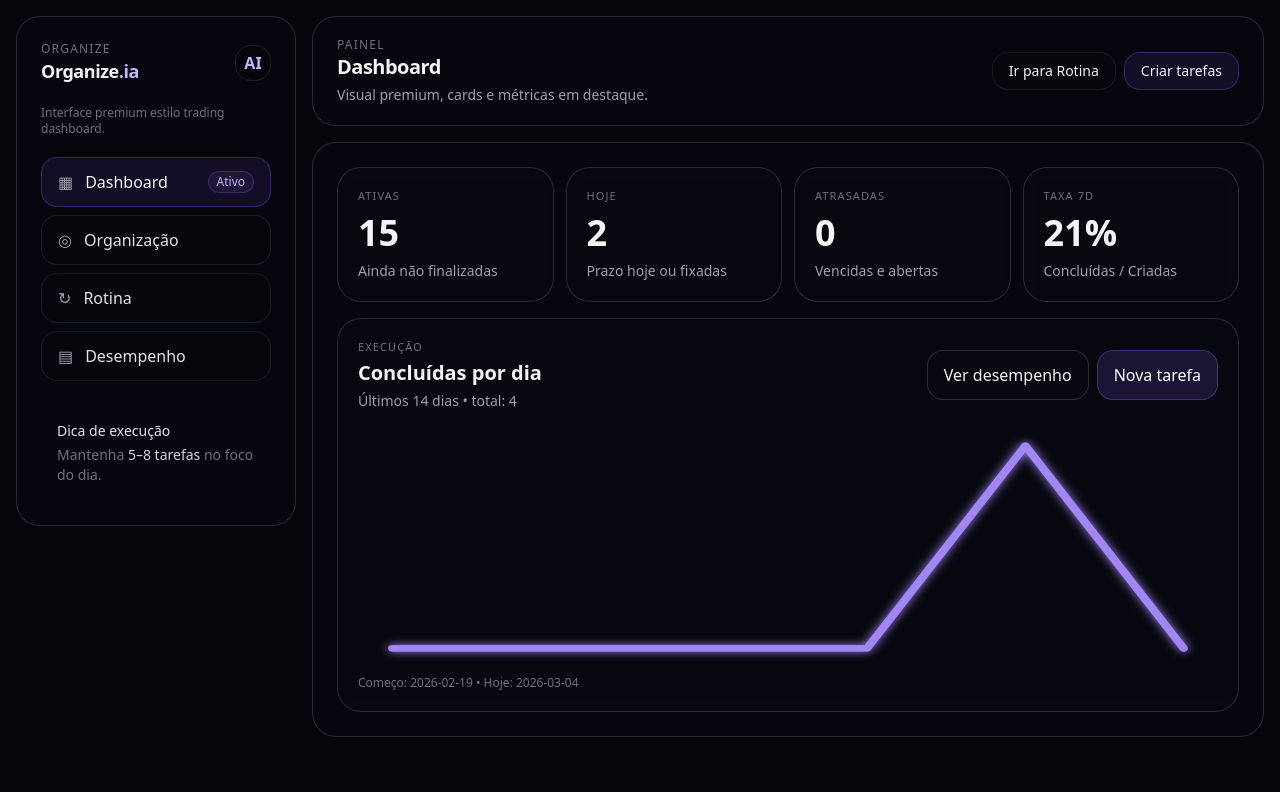
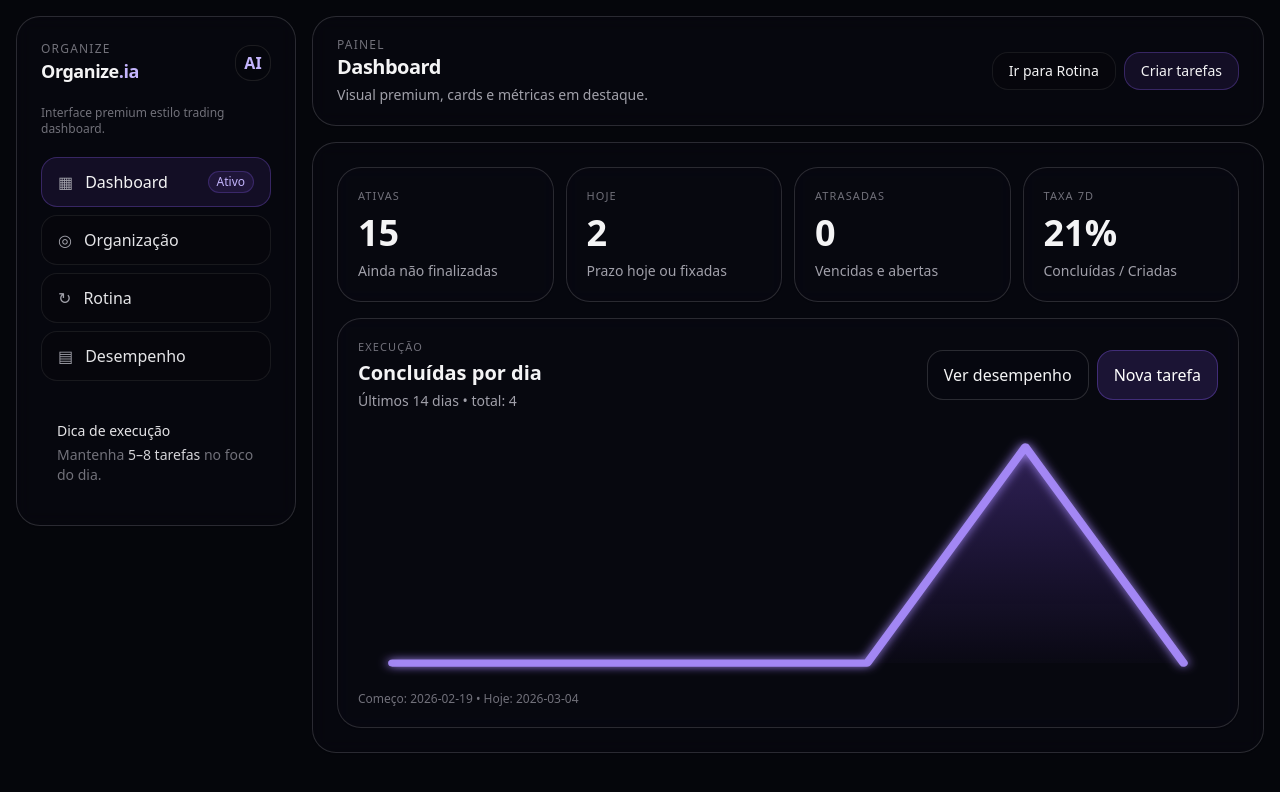
Before and after one commit to Russolokfor/organize-ia-new, a Next.js app: page /dashboard in a window 1280 px wide. Shown: the top 792 px of the page. Built offline with nearby package versions, Linux system fonts and the light colour scheme.

Commit message:
fix: AreaSparkline supports heightClass

```diff
--- a/src/components/ui/AreaSparkline.tsx
+++ b/src/components/ui/AreaSparkline.tsx
@@ -4,14 +4,25 @@ import React, { useMemo } from "react";
 
 type Point = { x: string; y: number };
 
+/**
+ * Compatível com:
+ * - <AreaSparkline values={[...]} />
+ * - <AreaSparkline data={[{x,y}]} />
+ * - <AreaSparkline values={[...]} heightClass="h-48 sm:h-56 lg:h-64" />
+ * - (opcional) heightMobile/heightDesktop para controle fino
+ */
 type Props =
   | {
       values: number[];
+      data?: never;
+      heightClass?: string;
       heightMobile?: number;
       heightDesktop?: number;
     }
   | {
       data: Point[];
+      values?: never;
+      heightClass?: string;
       heightMobile?: number;
       heightDesktop?: number;
     };
@@ -20,24 +31,17 @@ function cn(...classes: Array<string | false | undefined | null>) {
   return classes.filter(Boolean).join(" ");
 }
 
-/**
- * Sparkline em SVG puro (sem recharts).
- * Compatível com:
- * - <AreaSparkline values={number[]} />
- * - <AreaSparkline data={Point[]} />
- */
 export default function AreaSparkline(props: Props) {
+  // alturas padrão caso não use heightClass
   const heightMobile = props.heightMobile ?? 180;
   const heightDesktop = props.heightDesktop ?? 240;
 
   const points = useMemo<Point[]>(() => {
-    // ✅ Discriminante definitivo (não retorna undefined)
     if ("values" in props) {
       const vals = props.values?.length ? props.values : [0, 0, 0, 0];
       return vals.map((y, i) => ({ x: String(i + 1), y: Number(y) || 0 }));
     }
 
-    // props.data sempre existe nesse ramo
     const d = props.data?.length ? props.data : [{ x: "1", y: 0 }];
     return d.map((p, i) => ({
       x: p.x ?? String(i + 1),
@@ -77,14 +81,24 @@ export default function AreaSparkline(props: Props) {
     return { path: line, areaPath: area };
   }, [points]);
 
+  // ✅ Se heightClass foi passado, respeita exatamente as classes antigas do projeto
+  if (props.heightClass) {
+    return (
+      <div className="w-full max-w-full min-w-0 overflow-x-clip">
+        <div className={cn("w-full max-w-full min-w-0", props.heightClass)}>
+          <SparklineSvg path={path} areaPath={areaPath} />
+        </div>
+      </div>
+    );
+  }
+
+  // ✅ Caso contrário usa alturas responsivas por breakpoint (modo novo)
   return (
     <div className="w-full max-w-full min-w-0 overflow-x-clip">
-      {/* Mobile */}
       <div className="block sm:hidden" style={{ height: heightMobile }}>
         <SparklineSvg path={path} areaPath={areaPath} />
       </div>
 
-      {/* Desktop */}
       <div className="hidden sm:block" style={{ height: heightDesktop }}>
         <SparklineSvg path={path} areaPath={areaPath} />
       </div>
@@ -102,7 +116,7 @@ function SparklineSvg({
   return (
     <svg
       viewBox="0 0 1000 360"
-      className={cn("w-full h-full")}
+      className="w-full h-full"
       preserveAspectRatio="none"
     >
       <defs>
@@ -120,10 +134,8 @@ function SparklineSvg({
         </filter>
       </defs>
 
-      {/* Área */}
       <path d={areaPath} fill="url(#sparkFill)" />
 
-      {/* Linha */}
       <path
         d={path}
         fill="none"
```
